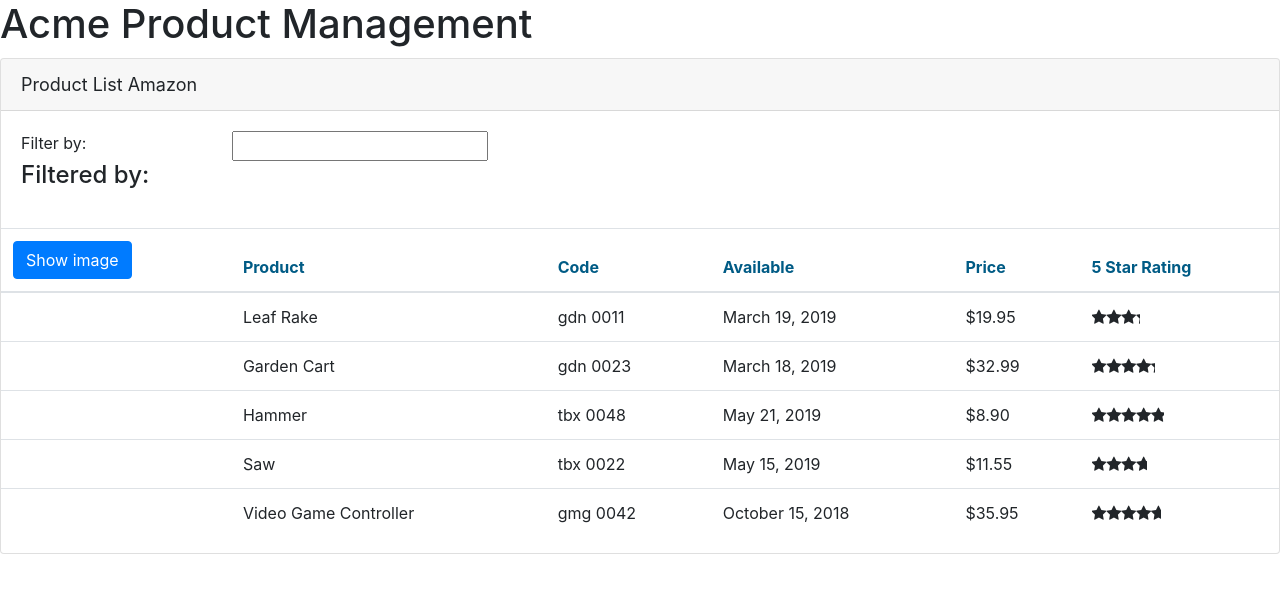
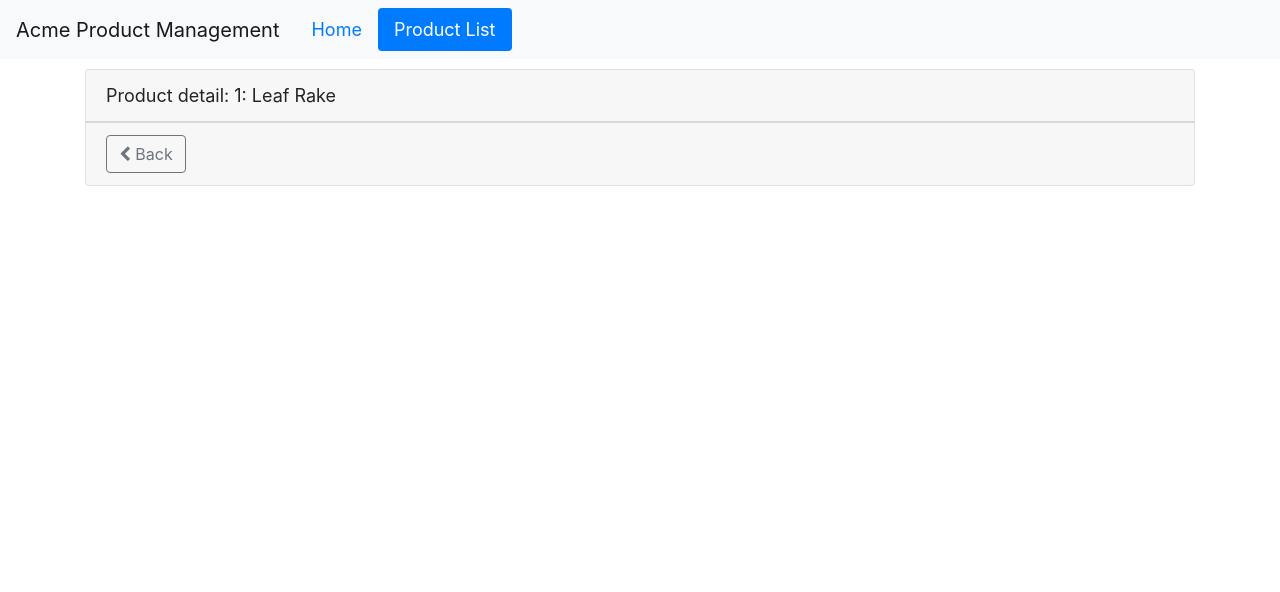
Before and after one commit to RaduTudorIon/Angular-products, an Angular app: page /products/1 in a window 1280 px wide. Shown: the top 592 px of the page. Built offline with nearby package versions, Linux system fonts and the light colour scheme.

Commit message:
Code commit

```diff
--- a/src/app/app.component.ts
+++ b/src/app/app.component.ts
@@ -1,13 +1,21 @@
 import { Component } from '@angular/core';
 
 @Component({
-  selector:'pm-root',
-  template:`
-  <div><h1>{{pageTitle}}</h1>
-    <pm-products></pm-products>
-  </div>
-  `
+  selector: 'pm-root',
+  template: `
+    <nav class='navbar navbar-expand navbar-light bg-light'>
+        <a class='navbar-brand'>{{pageTitle}}</a>
+        <ul class='nav nav-pills'>
+          <li><a class='nav-link' routerLinkActive='active' [routerLink]="['/welcome']">Home</a></li>
+          <li><a class='nav-link' routerLinkActive='active' [routerLink]="['/products']">Product List</a></li>
+        </ul>
+    </nav>
+    <div class='container'>
+      <router-outlet></router-outlet>
+    </div>
+    `,
+  styleUrls: ['./app.component.css']
 })
-export class AppComponent{
-  pageTitle: string = 'Acme Product Management';
+export class AppComponent {
+  pageTitle = 'Acme Product Management';
 }
--- a/src/app/app.module.ts
+++ b/src/app/app.module.ts
@@ -1,23 +1,39 @@
 import { BrowserModule } from '@angular/platform-browser';
 import { NgModule } from '@angular/core';
 import { FormsModule } from '@angular/forms';
+import { HttpClientModule} from '@angular/common/http';
+import { RouterModule } from '@angular/router';
+
 import { AppComponent } from './app.component';
 import { ProductListComponent } from './products/product-list.component';
 import { ConvertToSpacesPipe } from './shared/convert-to-spaces.pipe';
 import { StarComponent } from './shared/star.component';
-import { HttpClientModule} from '@angular/common/http';
+import { ProductDetailComponent } from './products/product-detail.component';
+import { WelcomeComponent } from './home/welcome.component'
+import { ProductDetailGuard } from './products/product-detail.guard';
 
 @NgModule({
   declarations: [
     AppComponent,
     ProductListComponent,
     ConvertToSpacesPipe,
-    StarComponent
+    StarComponent,
+    ProductDetailComponent,
+    WelcomeComponent
   ],
   imports: [
     BrowserModule,
     FormsModule,
-    HttpClientModule
+    HttpClientModule,
+    RouterModule.forRoot([
+      { path: 'products', component:ProductListComponent},
+      { path: 'products/:id',
+       canActivate: [ProductDetailGuard],
+       component: ProductDetailComponent},
+      { path: 'welcome', component: WelcomeComponent},
+      { path: '', redirectTo: 'welcome', pathMatch: 'full' },
+      { path: '**', redirectTo: 'welcome', pathMatch: 'full' }
+    ])
   ],
   bootstrap: [AppComponent]
 })
--- /dev/null
+++ b/src/app/products/product-detail.component.html
@@ -0,0 +1,13 @@
+<div class="card" *ngIf='product'>
+    <div class="card-header">
+         {{pageTitle + ':  ' + product.productName}}
+    </div>
+
+    <div class='card-footer'>
+        <button class='btn btn-outline-secondary'
+                (click)='onBack()'
+                style = 'width:80px'>
+            <i class='fa fa-chevron-left'></i>   Back
+        </button>
+    </div>
+</div>
--- /dev/null
+++ b/src/app/products/product-detail.component.ts
@@ -0,0 +1,37 @@
+import { Component, OnInit } from '@angular/core';
+import { ActivatedRoute } from '@angular/router';
+import { Router } from '@angular/router';
+
+import { IProduct } from './product'
+import { Route } from '@angular/compiler/src/core';
+
+@Component({
+  templateUrl: './product-detail.component.html',
+  styleUrls: ['./product-detail.component.css']
+})
+export class ProductDetailComponent implements OnInit {
+  pageTitle: string = 'Product detail';
+  product: IProduct;
+
+  constructor(private route: ActivatedRoute,
+              private router: Router) { }
+
+  ngOnInit(): void {
+    let id = +this.route.snapshot.paramMap.get('id');
+    this.pageTitle += `: ${id}`;
+    this.product = {
+      'productId': id,
+      'productName': 'Leaf Rake',
+      'productCode': 'GDN-0011',
+      'releaseDate': 'March 19, 2019',
+      'description': 'Leaf rake with 48 inch wooden handel',
+      'price': 19.99,
+      'starRating': 3.2,
+      'imageUrl': 'assets/images/leaf_rake.png'
+    }
+  }
+
+  onBack(): void{
+    this.router.navigate(['/products']);
+  }
+}
--- /dev/null
+++ b/src/app/products/product-detail.guard.ts
@@ -0,0 +1,27 @@
+import { Injectable } from '@angular/core';
+import { CanActivate, ActivatedRouteSnapshot, RouterStateSnapshot, UrlTree, Router } from '@angular/router';
+import { Observable } from 'rxjs';
+
+@Injectable({
+  providedIn: 'root'
+})
+
+
+export class ProductDetailGuard implements CanActivate {
+  constructor(private router: Router){
+
+  }
+
+  canActivate(
+    next: ActivatedRouteSnapshot,
+    state: RouterStateSnapshot): Observable<boolean | UrlTree> | Promise<boolean | UrlTree> | boolean | UrlTree {
+      let id = +next.url[1].path ;
+      if(isNaN(id) || id < 1){
+        alert("Invalid product Id");
+        this.router.navigate(['/products']);
+        return false;
+      };
+      return true;
+  }
+
+}
--- a/src/app/products/product-list.component.html
+++ b/src/app/products/product-list.component.html
@@ -47,7 +47,11 @@
                         [style.width.px] = 'imageWidth'
                         [style.margin.px] = 'imageMargin'>
                     </td>
-                    <td>{{ product.productName}} </td>
+                    <td>
+                        <a [routerLink]="['/products', product.productId]">
+                            {{ product.productName}}
+                         </a>
+                    </td>
                     <td>{{ product.productCode | lowercase | convertToSpaces:'-'}} </td>
                     <td>{{ product.releaseDate}} </td>
                     <td>{{ product.price | currency: 'USD':'symbol':'1.2-2'}} </td>
```
Also changed, not shown: src/app/products/product-detail.component.css (added), 2 other files (tests, documents, lock files or other folders).
